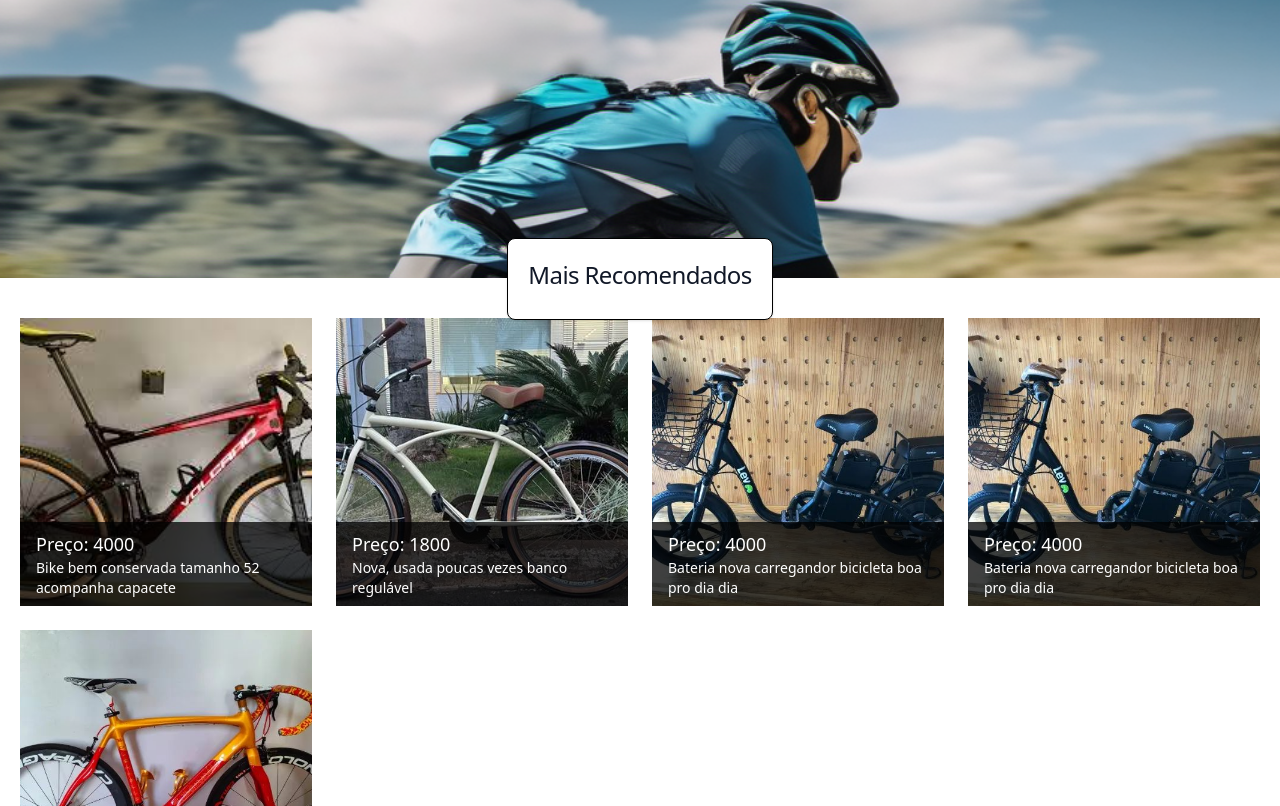
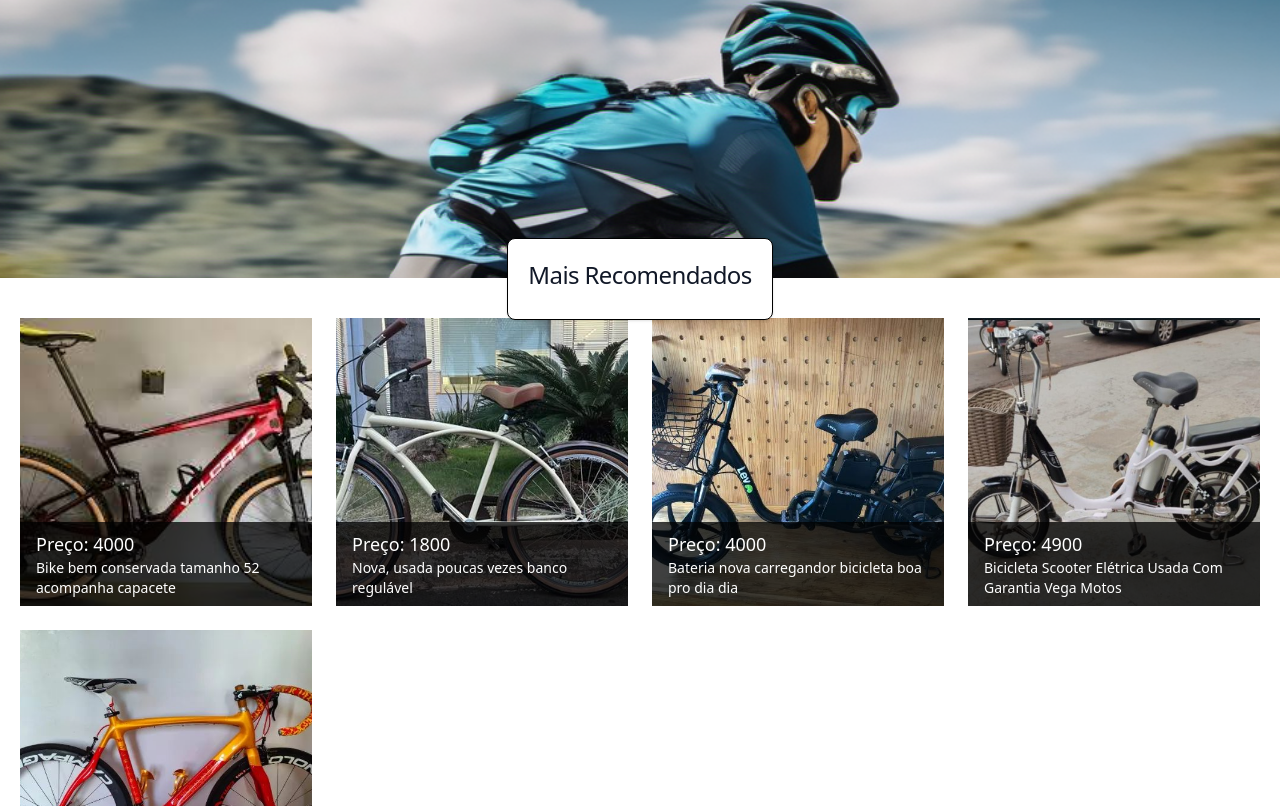
Before and after one commit to dsm-cefet-rj/ti-2024-1-grupo-10-1, a React (Vite) app in the folder frontend/: page / in a window 1280 px wide. Shown: the part 472-1278 px from the top of the page. Built offline with nearby package versions, Linux system fonts and the light colour scheme; data requests are answered from the project's data file.

Commit message:
bike nova no banco

```diff
--- a/frontend/db.json
+++ b/frontend/db.json
@@ -71,12 +71,12 @@
 		{
 			"id_bike": 6,
 			"userId": 1,
-			"valor": 4000,
-			"descricao": "Bateria nova carregandor bicicleta boa pro dia dia",
-			"titulo": "Bicicleta Elétrica Lev",
+			"valor": 4900,
+			"descricao": "Bicicleta Scooter Elétrica Usada Com Garantia Vega Motos",
+			"titulo": "Bicicleta Scooter Elétrica Usada",
 			"favCounter": 12,
 			"tipo": "Eletrica",
-			"imagem": "../src/assets/BikeEletrica.jpg"
+			"imagem": "../src/assets/BikeEletrica2.jpg"
 		},
 		{
 			"id_bike": 4,
```
Also changed, not shown: frontend/src/assets/BikeEletrica2.jpg (added), frontend/src/components/BikeSelecionada.jsx (indentation only), frontend/src/components/Recomendados.jsx (indentation only).
